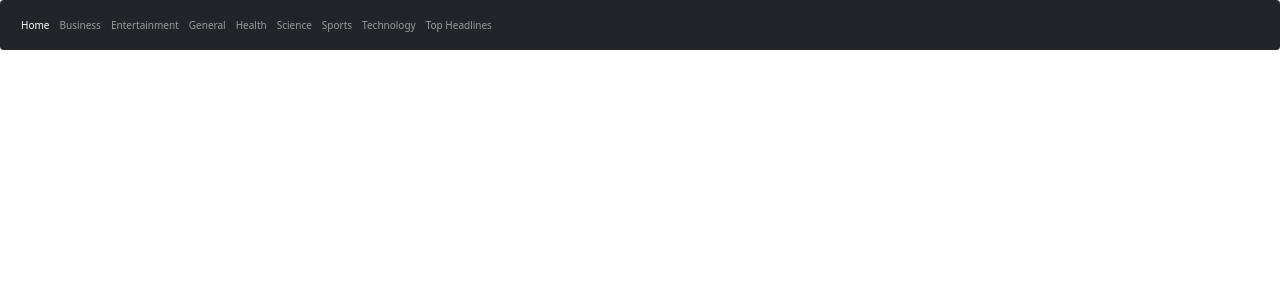
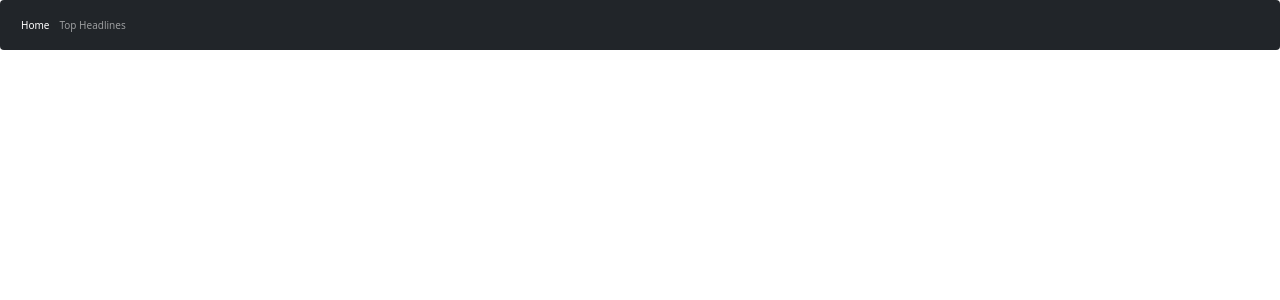
Before and after one commit to 254Davidhashisoma/myNewsHood, a Python web app: template app/templates/base.html in a window 1280 px wide. Shown: the top 300 px of the page. Run offline with Jinja, Linux system fonts and the light colour scheme; the template is opened without the code that fills it, so the values that code supplies are empty; some libraries are stand-ins or nearby versions; some web fonts are replaced.

Commit message:
deploying heroku

```diff
--- a/app/static/syles.css
+++ b/app/static/syles.css
@@ -39,6 +39,9 @@ html {
 
 .navbar {
     clear: both;
+    font-weight: 200;
+    font-size: 16px;
+    height: 32px;
 }
 
 .main-header {
--- a/app/templates/navbar.html
+++ b/app/templates/navbar.html
@@ -6,13 +6,7 @@
     <div class="collapse navbar-collapse" id="navbarNavAltMarkup">
       <div class="navbar-nav">
         <a class="nav-link active" href="/">Home <span class="sr-only">(current)</span></a>
-        <a class="nav-link" href="/category/business">Business</a>
-        <a class="nav-link" href="/category/entertainment">Entertainment</a>
-        <a class="nav-link" href="/category/general">General</a>
-        <a class="nav-link" href="/category/health">Health</a>
-        <a class="nav-link" href="/category/science">Science</a>
-        <a class="nav-link" href="/category/sports">Sports</a>
-        <a class="nav-link" href="/category/technology">Technology</a>
+
         <a class="nav-link" href="/topheadlines&20">Top Headlines</a>
       </div>
     </div>
```
Also changed, not shown: 1 other file.
